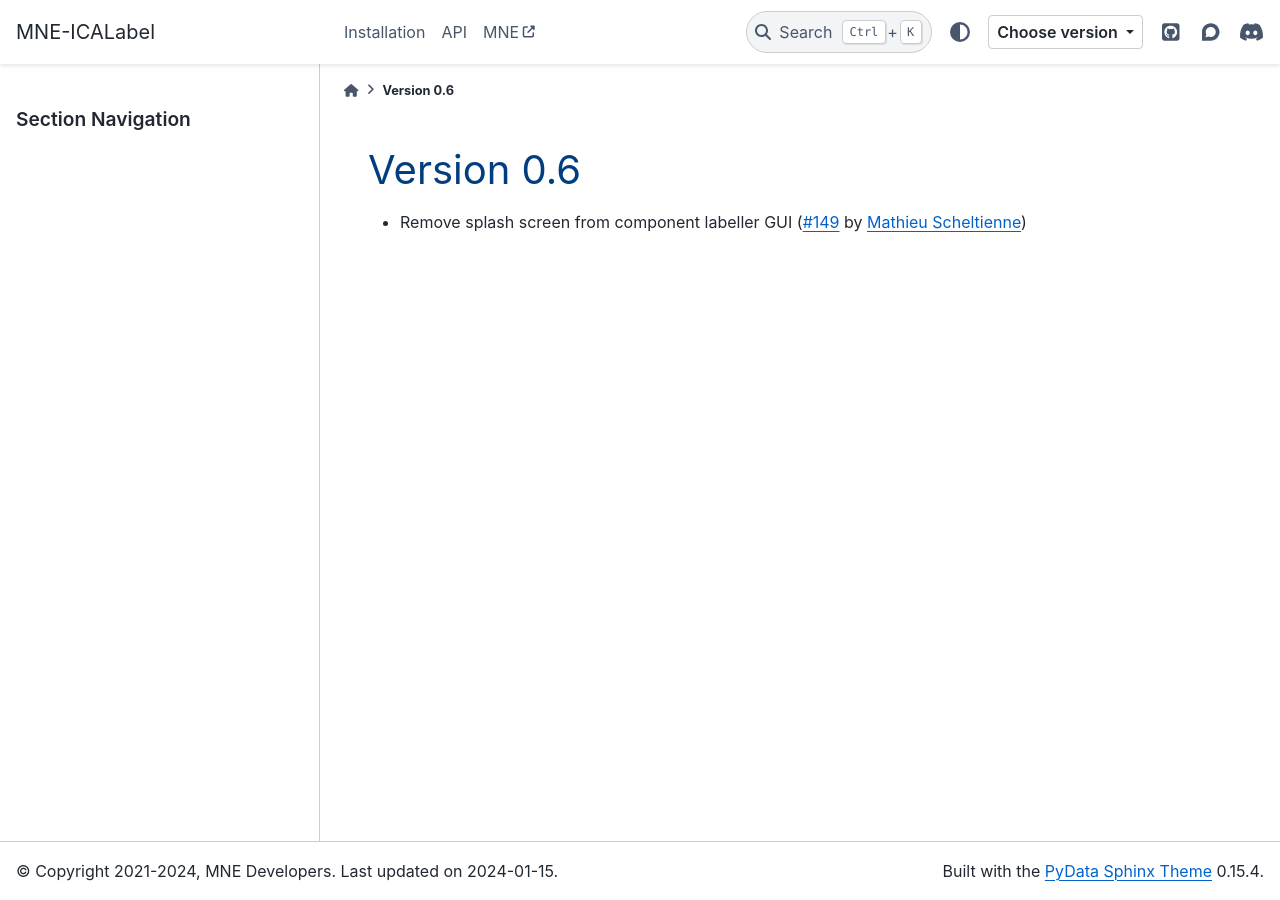
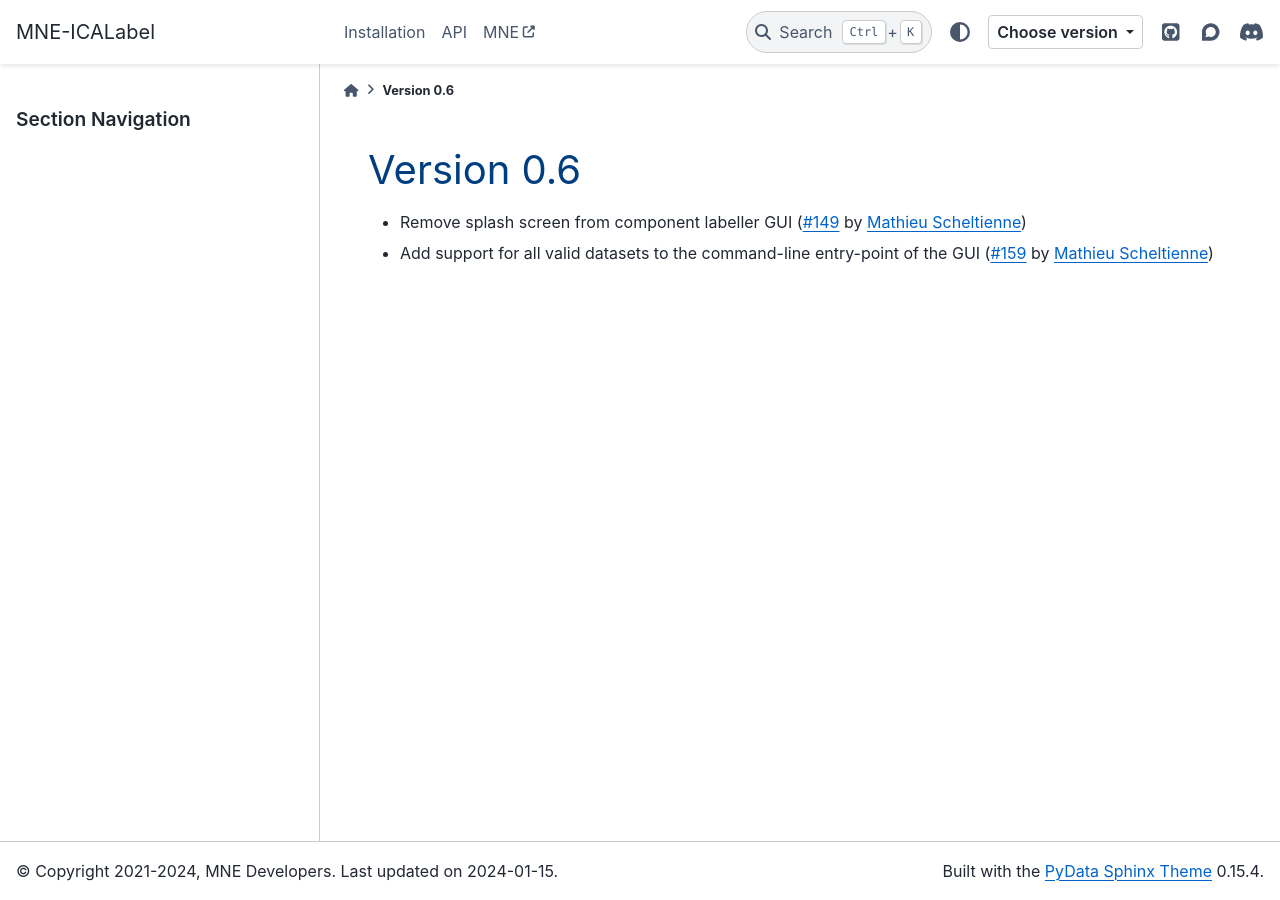
Before and after one commit to mne-tools/mne-icalabel, a Sphinx documentation site: the page built from doc/changes/latest.rst, in a window 1280 px wide. Built offline with Sphinx 7.4.7 and the PyData theme 0.15.4, drawn with Linux system fonts in a browser that asks for light colours; pages that are not in the unit, such as notebooks, are missing from menus.

Commit message:
changelog

```diff
--- a/doc/changes/latest.rst
+++ b/doc/changes/latest.rst
@@ -18,3 +18,4 @@ Version 0.6
 ===========
 
 - Remove splash screen from component labeller GUI (:pr:`149` by `Mathieu Scheltienne`_)
+- Add support for all valid datasets to the command-line entry-point of the GUI (:pr:`159` by `Mathieu Scheltienne`_)
```
